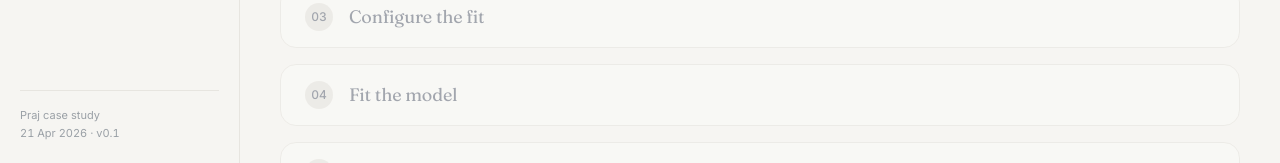
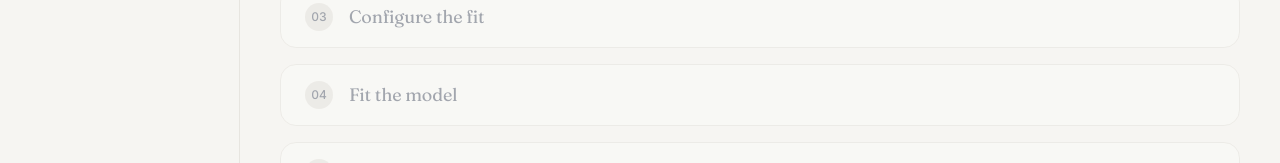
Before and after one commit to Lemniscabio/praj_demo, a React (Vite) app in the folder app/: page / in a window 1280 px wide. Shown: the part 637-800 px from the top of the page. Built offline with nearby package versions, Linux system fonts and the light colour scheme.

Commit message:
Remove Praj case study / version footer from rail

```diff
--- a/app/src/components/Rail.tsx
+++ b/app/src/components/Rail.tsx
@@ -77,11 +77,6 @@ export function Rail() {
         })}
       </nav>
 
-      <div className="mt-auto px-5 py-5 text-[11px] text-muted-soft leading-relaxed">
-        <div className="h-px bg-hairline mb-4" />
-        <div>Praj case study</div>
-        <div className="tabular">21 Apr 2026 · v0.1</div>
-      </div>
     </aside>
   );
 }
```
